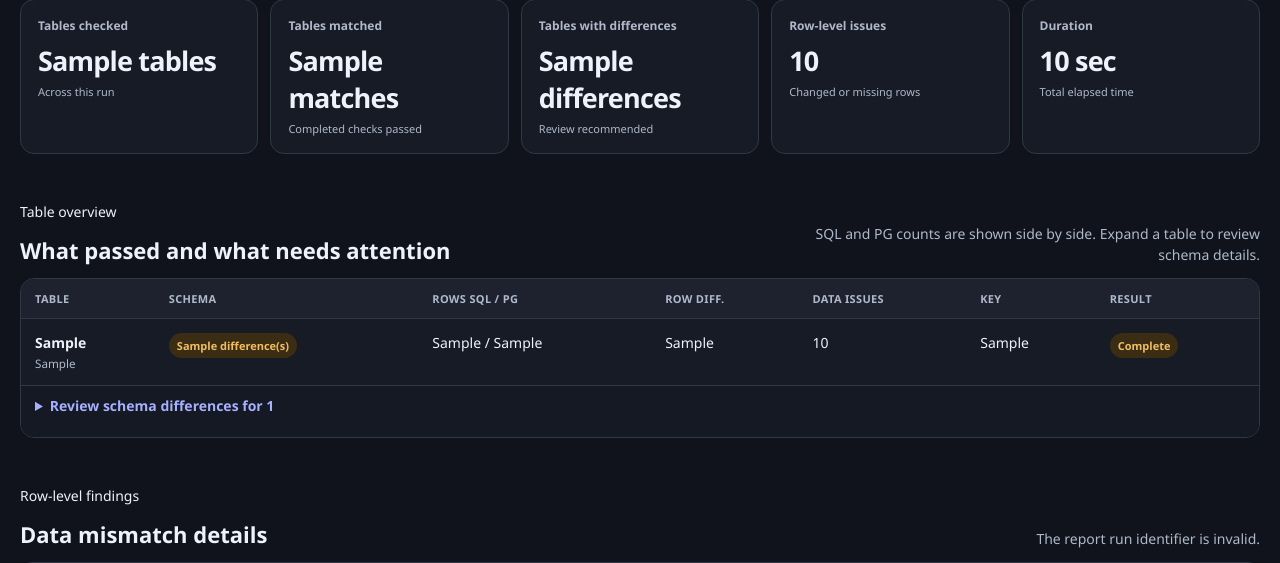
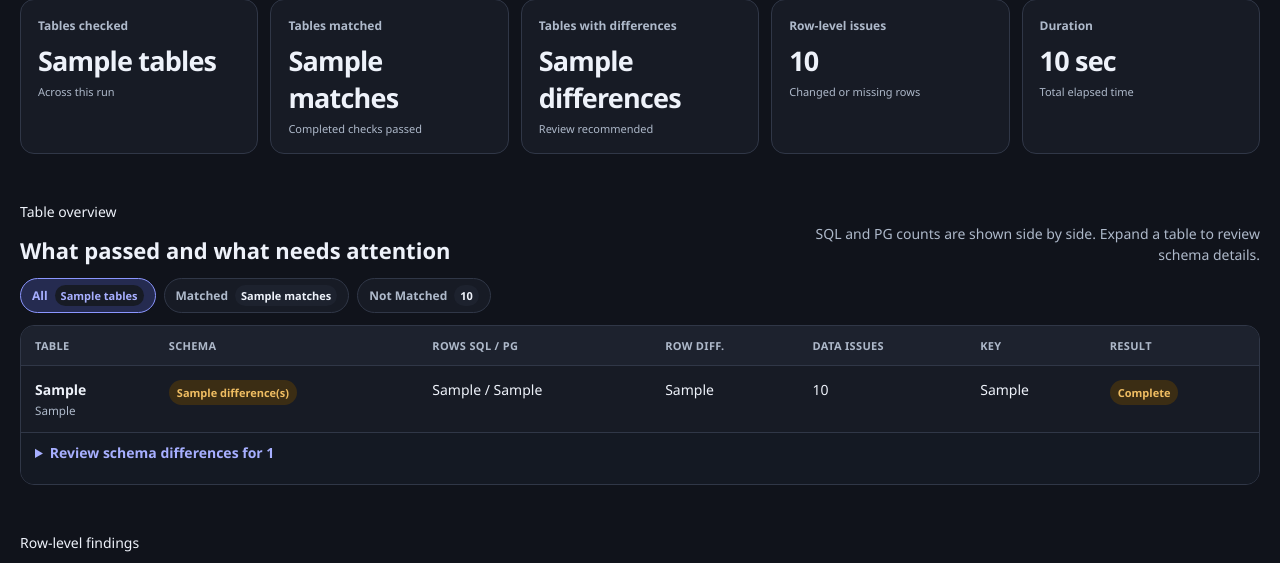
Before and after one commit to karthikeyaguptha/DBDataCompare, a Flask app: template templates/dashboard.html in a window 1280 px wide. Shown: the part 432-995 px from the top of the page. Run offline with Flask 3, Linux system fonts and the light colour scheme; the template is opened without the code that fills it: most values are stand-ins (such as "Sample title", 1, 10 or a date in 2020).

Commit message:
feat: add report result filters and bounded overview

```diff
--- a/db_compare/web.py
+++ b/db_compare/web.py
@@ -64,7 +64,7 @@
         {
             "application": "Data Sync Check",
             "status": "ready",
-            "phase": "v1.9.6-step-two-layout",
+            "phase": "v1.9.7-report-result-filters",
         }
     )
 
--- a/requirements.txt
+++ b/requirements.txt
@@ -1,4 +1,4 @@
-# Data Sync Check v1.9.6
+# Data Sync Check v1.9.7
 # Supported runtime: CPython 3.13 x64 on Windows.
 # setup.bat installs binary packages only to prevent local C/C++ compilation.
 Flask==3.1.3
--- a/static/css/dashboard.css
+++ b/static/css/dashboard.css
@@ -118,7 +118,27 @@
 .section-title { display: flex; align-items: end; justify-content: space-between; gap: 20px; margin-bottom: 13px; }
 .section-title h2 { margin: 0; font-size: 22px; }
 .section-title > p { max-width: 470px; margin: 0; color: var(--muted); text-align: right; line-height: 1.5; }
+.overview-filters { display: flex; flex-wrap: wrap; gap: 8px; margin: 0 0 12px; }
+.overview-filter {
+    display: inline-flex; min-height: 34px; align-items: center; gap: 7px; padding: 6px 11px;
+    border: 1px solid var(--line); border-radius: 999px; background: var(--surface); color: var(--muted);
+    cursor: pointer; font-size: 12px; font-weight: 750;
+}
+.overview-filter span {
+    display: grid; min-width: 21px; height: 21px; padding: 0 6px; place-items: center;
+    border-radius: 999px; background: var(--table-head); color: var(--ink); font-size: 11px;
+}
+.overview-filter:hover, .overview-filter:focus-visible { border-color: var(--primary); color: var(--ink); }
+.overview-filter.is-active { border-color: var(--primary); background: var(--primary-soft); color: var(--primary-dark); }
+.overview-filter.matched.is-active { border-color: var(--success); background: var(--success-soft); color: var(--success); }
+.overview-filter.not-matched.is-active { border-color: var(--warning); background: var(--warning-soft); color: var(--warning); }
+.overview-filter.is-active span { background: var(--surface); color: currentColor; }
 .table-card { overflow: auto; border: 1px solid var(--line); border-radius: 14px; background: var(--surface); }
+.overview-table-card {
+    /* Header plus approximately 20 overview records; the page itself stays compact. */
+    max-height: 1165px;
+}
+.overview-table-card .summary-table thead { position: sticky; z-index: 2; top: 0; }
 table { width: 100%; border-collapse: collapse; }
 th { padding: 12px 14px; border-bottom: 1px solid var(--line); background: var(--table-head); color: var(--muted); font-size: 11px; letter-spacing: .03em; text-align: left; text-transform: uppercase; }
 td { padding: 14px; border-bottom: 1px solid var(--line); vertical-align: top; }
@@ -137,6 +157,7 @@
 .schema-grid span { margin: 4px 0; color: var(--warning); font-weight: 700; }
 .schema-grid small { color: var(--muted); line-height: 1.45; }
 .key-warning { color: var(--warning); }
+.empty-overview { padding: 34px; color: var(--muted); text-align: center; }
 .filters { display: grid; grid-template-columns: 220px 220px minmax(260px,1fr) auto; gap: 10px; align-items: end; margin-bottom: 11px; padding: 13px; border: 1px solid var(--line); border-radius: 12px; background: var(--surface); }
 .filters label { color: var(--muted); font-size: 11px; font-weight: 750; }
 .filters input, .filters select { width: 100%; min-height: 39px; margin-top: 5px; padding: 8px 10px; border: 1px solid var(--line); border-radius: 8px; background: var(--input); color: var(--ink); }
@@ -200,7 +221,7 @@
     }
     html, body { print-color-adjust: exact; -webkit-print-color-adjust: exact; }
     body { min-height: 100%; padding: 0; background: var(--canvas); color: var(--ink); font-size: 9pt; }
-    .report-actions, #mismatchSection, .notification-stack { display: none !important; }
+    .report-actions, #mismatchSection, .notification-stack, .overview-filters, .empty-overview { display: none !important; }
     .report-page { width: 100%; margin: 0; }
     .report-hero { grid-template-columns: 1.25fr .75fr; padding: 12px; border-radius: 8px; box-shadow: none; break-inside: avoid; }
     h1 { font-size: 24pt; }
@@ -214,6 +235,8 @@
     .section-title h2 { font-size: 15pt; }
     th, td { padding: 6px; }
     .table-card { overflow: visible; border-radius: 5px; }
+    .overview-table-card { max-height: none; }
+    .overview-table-card [data-overview-result][hidden] { display: table-row !important; }
     .schema-detail details { display: none; }
     .print-details { display: block; margin-top: 0; break-before: page; }
     .print-details h2 { margin-bottom: 2px; font-size: 15pt; }
--- a/static/js/dashboard.js
+++ b/static/js/dashboard.js
@@ -19,6 +19,9 @@
     printBody: document.querySelector("#printBody"),
     printScope: document.querySelector("#printScope"),
     notificationStack: document.querySelector("#notificationStack"),
+    overviewFilters: [...document.querySelectorAll("[data-overview-filter]")],
+    overviewRows: [...document.querySelectorAll("[data-overview-result]")],
+    emptyOverview: document.querySelector("#emptyOverview"),
 };
 const state = { page: 1, totalPages: 1, timer: null, controller: null, facetsLoaded: false };
 const NOTIFICATION_DURATION_MS = 5000;
@@ -100,6 +103,24 @@
     return `/api/reports/${encodeURIComponent(runId)}/dashboard-data?${parameters}`;
 }
 
+async function loadAllFilteredMismatchRows() {
+    const pageSize = 1000;
+    const firstResponse = await fetch(query(1, pageSize), { cache: "no-store" });
+    const firstPage = await firstResponse.json();
+    if (!firstResponse.ok) {
+        throw new Error(firstPage.message || "PDF data could not be prepared.");
+    }
+
+    const rows = [...firstPage.rows];
+    for (let page = 2; page <= firstPage.pagination.total_pages; page += 1) {
+        const response = await fetch(query(page, pageSize), { cache: "no-store" });
+        const data = await response.json();
+        if (!response.ok) throw new Error(data.message || "PDF data could not be prepared.");
+        rows.push(...data.rows);
+    }
+    return { rows, total: firstPage.pagination.total };
+}
+
 function renderFacets(facets) {
     if (!state.facetsLoaded) {
         facets.tables.forEach((item) => {
@@ -156,6 +177,21 @@
     loadRows();
 }
 
+function applyOverviewFilter(filter) {
+    let visibleResults = 0;
+    elements.overviewRows.forEach((row) => {
+        const visible = filter === "all" || row.dataset.overviewResult === filter;
+        row.hidden = !visible;
+        if (visible && row.classList.contains("overview-result-row")) visibleResults += 1;
+    });
+    elements.overviewFilters.forEach((button) => {
+        const active = button.dataset.overviewFilter === filter;
+        button.classList.toggle("is-active", active);
+        button.setAttribute("aria-pressed", String(active));
+    });
+    if (elements.emptyOverview) elements.emptyOverview.hidden = visibleResults > 0;
+}
+
 function showToast(message, type = "error") {
     const supportedTypes = new Set(["success", "warning", "error", "info"]);
     const selectedType = supportedTypes.has(type) ? type : "info";
@@ -207,6 +243,9 @@
 }
 
 elements.filters.addEventListener("submit", (event) => event.preventDefault());
+elements.overviewFilters.forEach((button) => {
+    button.addEventListener("click", () => applyOverviewFilter(button.dataset.overviewFilter));
+});
 elements.tableFilter.addEventListener("change", resetToFirstPage);
 elements.kindFilter.addEventListener("change", resetToFirstPage);
 elements.search.addEventListener("input", () => {
@@ -239,16 +278,11 @@
     elements.exportPdf.disabled = true;
     elements.exportPdf.textContent = "Preparing PDF…";
     try {
-        const response = await fetch(query(1, 1000), { cache: "no-store" });
-        const data = await response.json();
-        if (!response.ok) throw new Error(data.message || "PDF data could not be prepared.");
+        const data = await loadAllFilteredMismatchRows();
         elements.printBody.replaceChildren();
         appendRows(elements.printBody, data.rows);
-        const limitNote = data.pagination.total > data.rows.length
-            ? ` The first ${data.rows.length.toLocaleString("en-IN")} detailed rows are included; the overview totals remain complete.`
-            : "";
         elements.printScope.textContent =
-            `${data.pagination.total.toLocaleString("en-IN")} mismatch row(s) match the selected filters.${limitNote}`;
+            `${data.total.toLocaleString("en-IN")} mismatch row(s) match the selected filters.`;
         document.body.classList.add("printing");
         window.print();
     } catch (error) {
--- a/templates/dashboard.html
+++ b/templates/dashboard.html
@@ -19,8 +19,8 @@
             document.documentElement.dataset.theme = theme;
         })();
     </script>
-    <link rel="stylesheet" href="{{ url_for('static', filename='css/dashboard.css', v='1.9.6') }}">
-    <script src="{{ url_for('static', filename='js/dashboard.js', v='1.9.6') }}" defer></script>
+    <link rel="stylesheet" href="{{ url_for('static', filename='css/dashboard.css', v='1.9.7') }}">
+    <script src="{{ url_for('static', filename='js/dashboard.js', v='1.9.7') }}" defer></script>
 </head>
 <body data-run-id="{{ summary.run_id }}">
     <main class="report-page">
@@ -122,7 +122,18 @@
                 </div>
                 <p>SQL and PG counts are shown side by side. Expand a table to review schema details.</p>
             </div>
-            <div class="table-card">
+            <div class="overview-filters" role="group" aria-label="Filter table overview by result">
+                <button class="overview-filter is-active" type="button" data-overview-filter="all" aria-pressed="true">
+                    All <span>{{ totals.tables }}</span>
+                </button>
+                <button class="overview-filter matched" type="button" data-overview-filter="matched" aria-pressed="false">
+                    Matched <span>{{ totals.matches }}</span>
+                </button>
+                <button class="overview-filter not-matched" type="button" data-overview-filter="not-matched" aria-pressed="false">
+                    Not Matched <span>{{ totals.tables - totals.matches }}</span>
+                </button>
+            </div>
+            <div class="table-card overview-table-card">
                 <table class="summary-table">
                     <thead>
                         <tr>
@@ -138,7 +149,7 @@
                     <tbody>
                     {% for table in summary.tables %}
                         {% set data_issues = table.value_mismatches + table.sqlserver_only_rows + table.postgres_only_rows %}
-                        <tr>
+                        <tr class="overview-result-row" data-overview-result="{{ 'matched' if table.status == 'match' else 'not-matched' }}">
                             <td><strong>{{ table.sqlserver_table or table.table_id }}</strong><small>{{ table.postgres_table or 'Not available in PostgreSQL' }}</small></td>
                             <td>
                                 <span class="status {{ 'success' if table.column_differences == 0 and table.primary_key_status != 'different' else 'warning' }}">
@@ -152,7 +163,7 @@
                             <td><span class="status {{ 'success' if table.status == 'match' else 'warning' if table.status not in ['error', 'missing_table'] else 'danger' }}">{{ table.status.replace("_", " ").title() }}</span></td>
                         </tr>
                         {% if table.schema_differences or table.primary_key_status == "different" %}
-                        <tr class="schema-detail">
+                        <tr class="schema-detail overview-detail-row" data-overview-result="{{ 'matched' if table.status == 'match' else 'not-matched' }}">
                             <td colspan="7">
                                 <details>
                                     <summary>Review schema differences for {{ table.table_id }}</summary>
@@ -181,6 +192,7 @@
                     {% endfor %}
                     </tbody>
                 </table>
+                <div class="empty-overview" id="emptyOverview" hidden>No tables match the selected result filter.</div>
             </div>
         </section>
 
--- a/templates/index.html
+++ b/templates/index.html
@@ -17,8 +17,8 @@
             document.documentElement.dataset.theme = saved || "dark";
         })();
     </script>
-    <link rel="stylesheet" href="{{ url_for('static', filename='css/styles.css', v='1.9.6') }}">
-    <script src="{{ url_for('static', filename='js/app.js', v='1.9.6') }}" defer></script>
+    <link rel="stylesheet" href="{{ url_for('static', filename='css/styles.css', v='1.9.7') }}">
+    <script src="{{ url_for('static', filename='js/app.js', v='1.9.7') }}" defer></script>
 </head>
 <body>
     <a class="skip-link" href="#workspace">Skip to workspace</a>
@@ -744,7 +744,7 @@
     </button>
 
     <footer class="footer">
-        <span>Data Sync Check <b>v1.9.6</b></span>
+        <span>Data Sync Check <b>v1.9.7</b></span>
         <span>Local access only · <code>127.0.0.1</code> · No credentials stored</span>
     </footer>
 </body>
```
Also changed, not shown: GIT_CHECKPOINT-v1.9.7.md (added, +10 -0 lines), RELEASE_NOTES-v1.9.7.md (added, +20 -0 lines), docs/INSTALLATION.md (+2 -2 lines), tests/test_web.py (+19 -2 lines), README.md, 5 other files.
